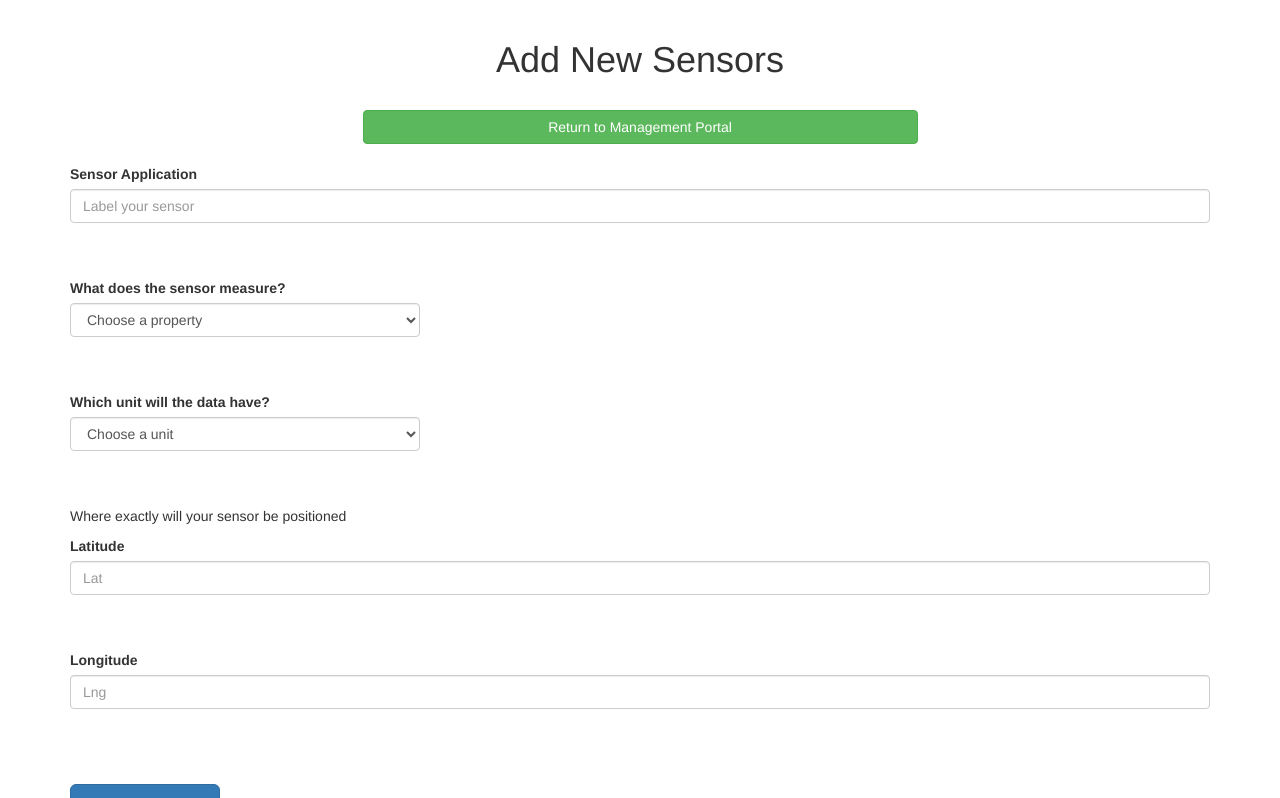
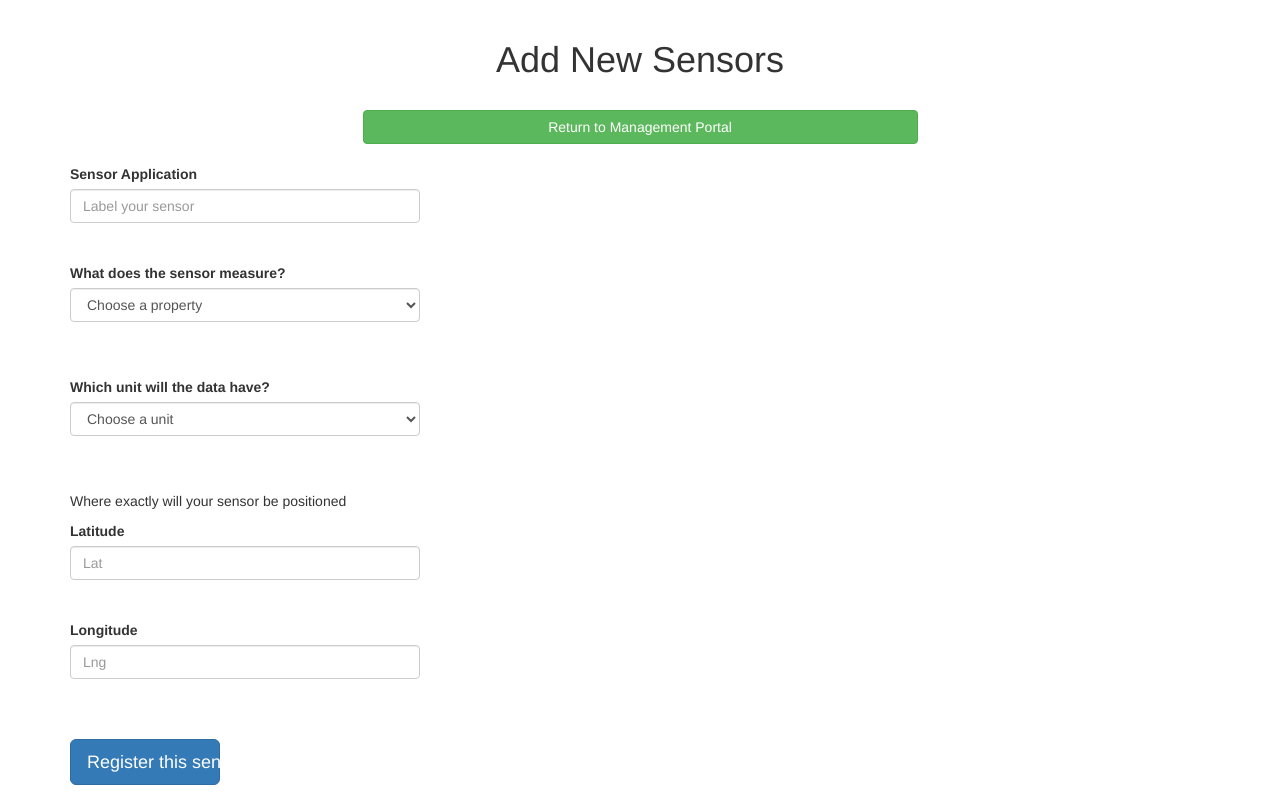
Before and after one commit to GulliverJ/orangedemo, a PHP site: page /addsensors.php in a window 1280 px wide. Shown: the part 50-848 px from the top of the page. Run offline with PHP 8.4, Linux system fonts and the light colour scheme; the visitor is signed in with stand-in values (Sample User, id 1); tables that the repository leaves empty or names only in its code hold one stand-in row (values such as "Sample post"); some libraries are stand-ins or nearby versions.

Commit message:
secondary update for testing purposes

```diff
--- a/addsensors.php
+++ b/addsensors.php
@@ -108,13 +108,13 @@
           </div><!-- /.container-fluid -->
         </nav>
 
- <section class="content">
-        <div class="container">
 
 <?php
 if(LoggedIn()) {
 ?>
 <!-- Any HTML code to be displayed for a user who IS logged in goes here -->
+<section class="content">
+        <div class="container">
 
   <h1>Add New Sensors</h1><br>
   <div class='row'>
@@ -125,10 +125,9 @@
       <div class='col-md-3'></div>
   </div>
   <form name="addsensor" method="post" action="sensor_manager.php" id="addsensor" novalidate>
-    <div class="form-group">
+
       <label for="application">Sensor Application</label>
-      <input name="application" id="application" class="form-control" type="text" placeholder="Label your sensor"><br><br>
-    </div>
+      <input name="application" id="application" class="form-control" type="text" placeholder="Label your sensor" style="width: 350px"><br><br>
     <div class="form-group">
       <label for="measures">What does the sensor measure?</label>
          <select class="form-control" name="measures" id="measures" style="width: 350px">
@@ -165,15 +164,15 @@
     </select><br><br>
   </div>
     <p>Where exactly will your sensor be positioned</p>
-    <div class="form-group">
+  <div class="form group">
     <label for="lat">Latitude</label>
-    <input name="lat" id="latin" class="form-control" type="number" step="0.000001" placeholder="Lat" value = ""><br><br>
+    <input name="lat" id="latin" class="form-control" type="number" step="0.000001" placeholder="Lat" value = "" style="width: 350px"><br><br>
+
+    <label for="lng">Longitude</label>
+    <input name="lng" id="lngin" class="form-control" type="number" step="0.000001" placeholder="Lng" value - "" style="width: 350px"><br><br>
   </div>
-    <div class="form-group">
-    <label for="lng">Longitude</label>
-    <input name="lng" id="lngin" class="form-control" type="number" step="0.000001" placeholder="Lng" value - ""><br><br>
-      </div>
-     <br> <button class="btn btn-primary btn-lg custom-width" type="submit" name="submit">Register this sensor</button>
+     <br> <button class="btn btn-primary btn-lg custom-width" type="submit" name="submit" style="width: 350px">Register this sensor</button>
+        <br>
         <div id="map">
       </div>
   </form>
@@ -182,9 +181,10 @@
 } else {
 ?>
   <!-- Any HTML code to be displayed for a user who isn't logged in goes here -->
-<h1> Notice: </h1>
-<h4>You must be logged in to add sensors. Click <a href="index.php">here</a> to log in.</h4>
-
+<div class="jumbotron">
+  <h1> Notice: </h1>
+  <h4>You must be logged in to add sensors. Click <a href="index.php">here</a> to log in.</h4>
+</div>
 <?php
 }
 ?>
```
